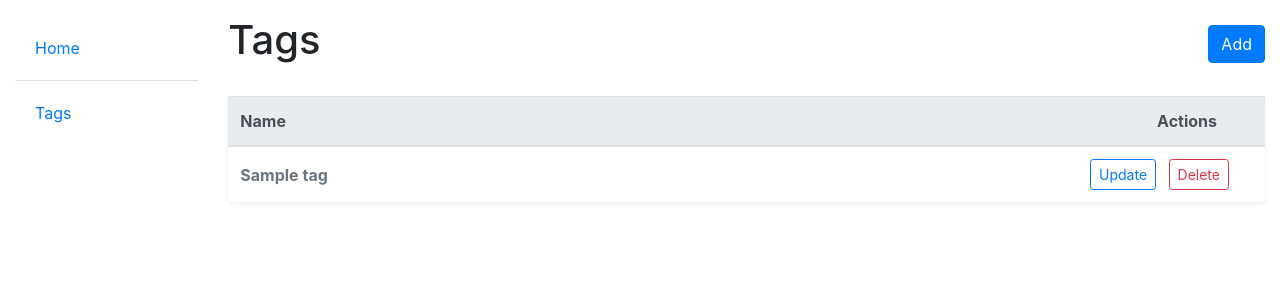
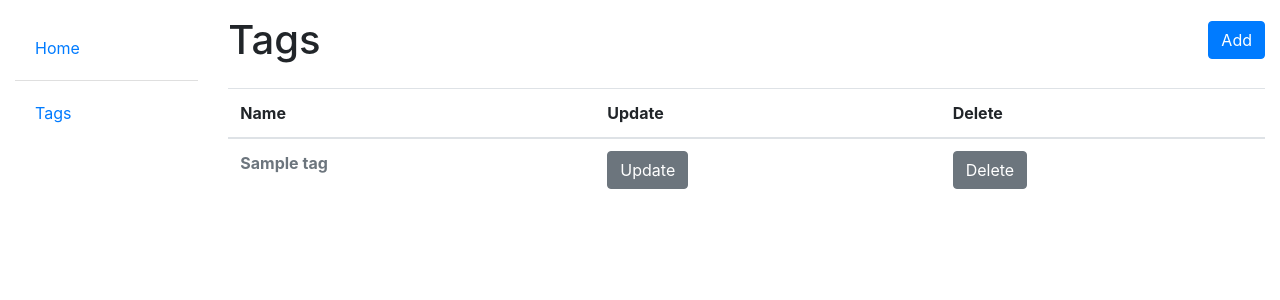
Before and after one commit to SerhiiAm/todo-list, a Django app: page /tags/ in a window 1280 px wide. Shown: the top 300 px of the page. Run offline with Django 5.2, Linux system fonts and the light colour scheme; tables that the repository leaves empty hold one stand-in row (values such as "Sample post").

Commit message:
Update tag list and add tag delete.html

```diff
--- a/templates/tasks/tag_list.html
+++ b/templates/tasks/tag_list.html
@@ -2,35 +2,39 @@
 
 {% block content %}
   <div class="d-flex justify-content-between align-items-center mt-3 mb-4">
-    <h1>Tags</h1>
-
+    <h1 class="mb-0">Tags</h1>
     <a href="{% url 'tasks:tag-create' %}" class="btn btn-primary">Add</a>
   </div>
 
   {% if tag_list %}
-    <table class="table table-hover shadow-sm bg-white rounded">
-      <thead class="thead-light">
+    <table class="table align-middle">
+      <thead>
       <tr>
         <th>Name</th>
-        <th class="text-right pr-5">Actions</th>
+        <th>Update</th>
+        <th>Delete</th>
       </tr>
       </thead>
       <tbody>
       {% for tag in tag_list %}
         <tr>
-          <td class="align-middle font-weight-bold text-secondary">
+          <td class="font-weight-bold text-secondary">
             {{ tag.name }}
           </td>
-          <td class="text-right align-middle">
-
-            <a href="#" class="btn btn-sm btn-outline-primary mr-2">Update</a>
-            <a href="#" class="btn btn-sm btn-outline-danger mr-4">Delete</a>
+          <td>
+            <a href="{% url 'tasks:tag-update' pk=tag.id %}" class="btn btn-secondary text-white">
+              Update
+            </a>
+          </td>
+          <td>
+            <a href="{% url 'tasks:tag-delete' pk=tag.id %}" class="btn btn-secondary text-white">
+              Delete
+            </a>
           </td>
         </tr>
       {% endfor %}
       </tbody>
     </table>
-
 
     {% include "includes/pagination.html" %}
 
```
Also changed, not shown: templates/tasks/tag_confirm_delete.html (added, +16 -0 lines).
